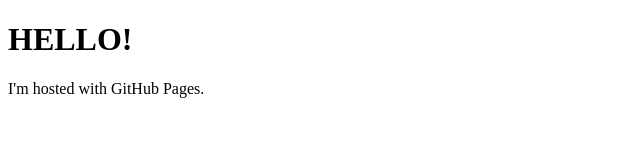
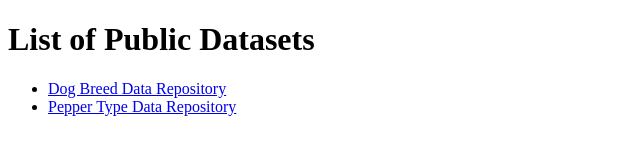
Before and after one commit to aprilcrockett/aprilcrockett.github.io, a plain HTML site: page index.html in a window 1280 px wide. Shown: the whole page, without its empty margins (0-640 px from the left). Drawn offline with Linux system fonts and the light colour scheme.

Commit message:
Update index.html

```diff
--- a/index.html
+++ b/index.html
@@ -1,7 +1,10 @@
 <!DOCTYPE html>
 <html>
 <body>
-<h1>HELLO!</h1>
-<p>I'm hosted with GitHub Pages.</p>
+<h1>List of Public Datasets</h1>
+<ul>
+    <li><a target="_blank" href="https://github.com/aprilcrockett/dog_data">Dog Breed Data Repository</a></li>
+    <li><a target="_blank" href="https://github.com/aprilcrockett/pepper_data">Pepper Type Data Repository</a></li>
+</ul>
 </body>
 </html>
```
